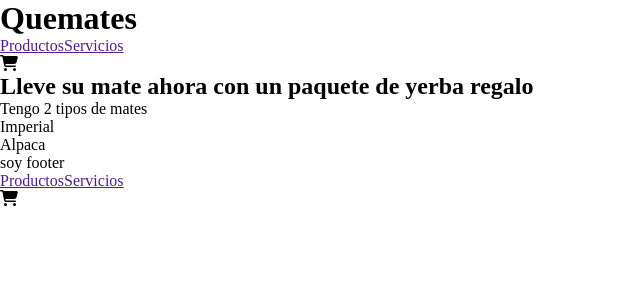
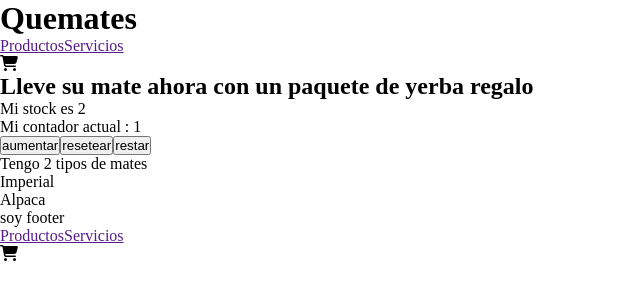
Before and after one commit to pomalucas/quemates, a React (Create React App) app: page / in a window 1280 px wide. Shown: the top 300 px of the page, without its empty margins (0-640 px from the left). Built offline with nearby package versions, Linux system fonts and the light colour scheme.

Commit message:
Cree nuevo componente contador

```diff
--- /dev/null
+++ b/src/components/ItemCount.js
@@ -0,0 +1,31 @@
+import {useState} from "react"
+
+const ItemCount = (props) => {
+    const [contador, setContador] = useState(props.initial)
+
+    const stock = 2;
+
+    const handleClick = () => {
+        setContador(contador + 1)
+    }
+
+    const restar = () => {
+        setContador(contador - 1)
+    }
+
+    const resetear = () => {
+        setContador(0)
+    }
+
+    return (
+        <div>
+            <p className="count">Mi stock es {stock}</p>
+            <p>Mi contador actual : {contador}</p>
+            <button onClick={handleClick}>aumentar</button>
+            <button onClick={resetear}>resetear</button>
+            <button onClick={restar}>restar</button>
+        </div>
+    );
+}
+
+export default ItemCount
--- a/src/components/ItemListContainer.js
+++ b/src/components/ItemListContainer.js
@@ -1,7 +1,16 @@
+import React from 'react';
+import ItemCount from './ItemCount';
+
 const ItemListContainer = (props) => {
+
+    const onAdd = () => {
+        console.log("Agregado al carrito");
+    }
+
     return (
         <div>
             <h2>{props.greeting}</h2>
+            <ItemCount initial={1} stock={5} onAdd={onAdd} />
         </div>
     )
 }
```
